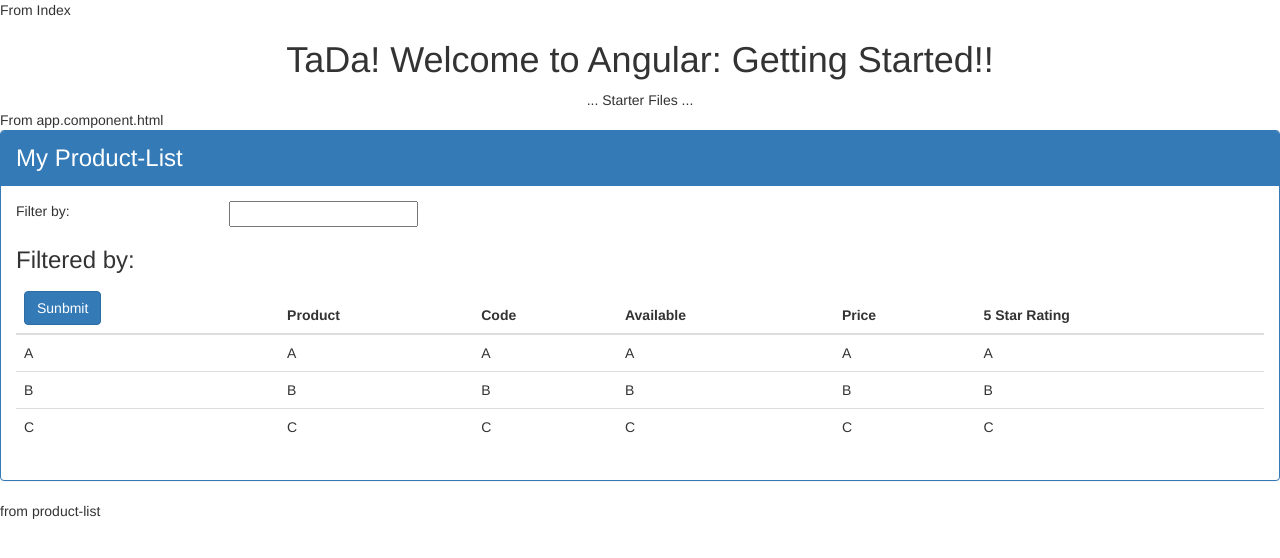
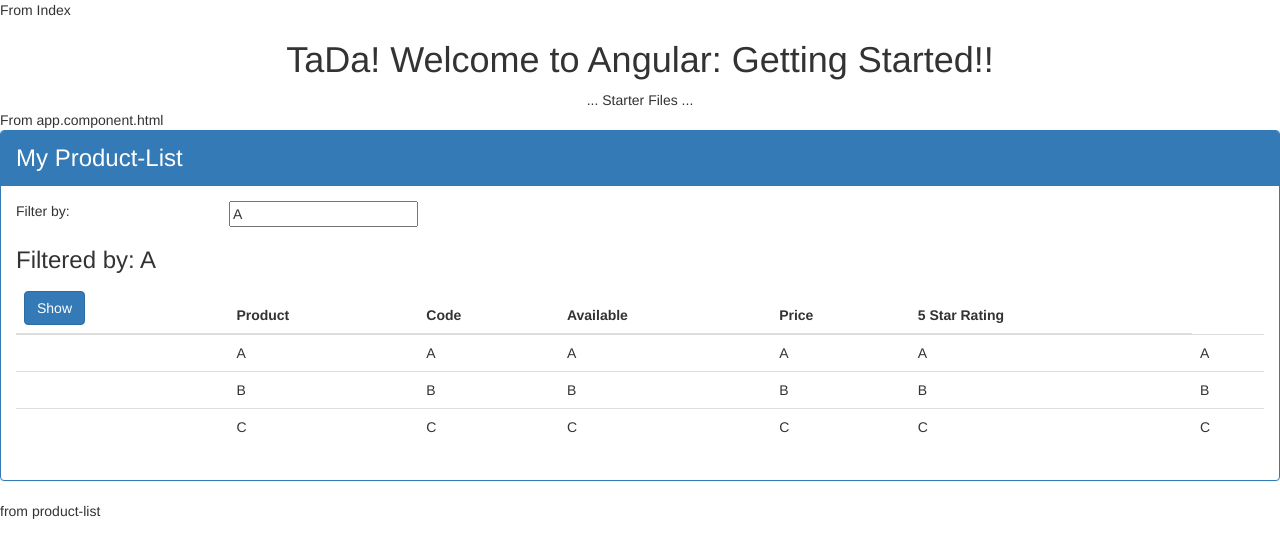
Before and after one commit to vatansoni89/DeboBase, an Angular app in the folder APM/: page / in a window 1280 px wide. Shown: the top 558 px of the page. Built offline with nearby package versions, Linux system fonts and the light colour scheme.

Commit message:
url prop added to interface

```diff
--- a/APM/src/app/Interfaces/IProduct.ts
+++ b/APM/src/app/Interfaces/IProduct.ts
@@ -5,4 +5,5 @@
     Available: boolean;
     Price: number;
     Rating:number;
+    url:string;
 }
--- a/APM/src/app/Products/product-list.component.html
+++ b/APM/src/app/Products/product-list.component.html
@@ -6,12 +6,12 @@
         <div class='row'>
             <div class='col-md-2'>Filter by:</div>
             <div class='col-md-4'>
-                <input type='text' />
+                <input type='text' [(ngModel)]='filterInput' />
             </div>
         </div>
         <div class='row'>
             <div class='col-md-6'>
-                <h3>Filtered by: {{listFilter}} </h3>
+                <h3>Filtered by: {{filterInput}} </h3>
             </div>
         </div>
         <div class='table-responsive'>
@@ -19,8 +19,8 @@
                 <thead>
                     <tr>
                         <th>
-                            <button class='btn btn-primary'>
-                                Sunbmit
+                            <button class='btn btn-primary' id="btnSubmit" (click)='Submit()'>
+                                {{isImageDisplayed == false ? "Show" : "Hide"}}
                             </button>
                         </th>
                         <th>Product</th>
@@ -32,6 +32,9 @@
                 </thead>
                 <tbody>
                     <tr *ngFor='let p of products'>
+                        <td>
+                            <img *ngIf=i sImageDisplayed [src]="p.url" alt="Alternate text" style.width.px={ {imageWidth}} style.height.px={ {imageWidth}}>
+                        </td>
                         <td>
                             {{p.Product}}
                         </td>
@@ -56,4 +59,5 @@
             </table>
         </div>
     </div>
+
 </div>
--- a/APM/src/app/Products/product-list.component.ts
+++ b/APM/src/app/Products/product-list.component.ts
@@ -2,32 +2,42 @@
 import { IProduct } from '../Interfaces/IProduct';
 
 @Component({
-    selector : 'product-list',
-    templateUrl :'./product-list.component.html'
+  selector: 'product-list',
+  templateUrl: './product-list.component.html'
 })
-export class ProductListComponent{
-    pageTitle:string = 'My Product-List';
-
+export class ProductListComponent {
+  filterInput:string = 'A';
+  isImageDisplayed: boolean = false;
+  pageTitle: string = 'My Product-List';
+  imageWidth: number = 50;
+  imageHeight: number = 50;
   products: IProduct[] = [{
     Product: 'A',
     Available: true,
     Code: 125,
     Price: 100,
-    Rating: 4
+    Rating: 4,
+    url: 'http://openclipart.org/image/300px/svg_to_png/58471/garden_cart.png'
   },
   {
     Product: 'B',
     Available: true,
     Code: 125,
     Price: 100,
-    Rating: 4
+    Rating: 4,
+    url: 'http://openclipart.org/image/300px/svg_to_png/58471/garden_cart.png'
   },
   {
     Product: 'C',
     Available: true,
     Code: 125,
     Price: 100,
-    Rating: 4
+    Rating: 4,
+    url: 'http://openclipart.org/image/300px/svg_to_png/58471/garden_cart.png'
   }
   ];
+
+  Submit(): void {
+    this.isImageDisplayed = !this.isImageDisplayed;
+  };
 }
--- a/APM/src/app/app.component.ts
+++ b/APM/src/app/app.component.ts
@@ -1,5 +1,5 @@
 import { Component } from '@angular/core';
-import { IProduct } from './Interfaces/IProduct';
+
 
 @Component({
   selector: 'pm-root',
--- a/APM/src/app/app.module.ts
+++ b/APM/src/app/app.module.ts
@@ -1,5 +1,6 @@
 import { BrowserModule } from '@angular/platform-browser';
 import { NgModule } from '@angular/core';
+import {FormsModule} from '@angular/forms'
 
 import { AppComponent } from './app.component';
 import { ProductListComponent } from './Products/product-list.component';
@@ -10,7 +11,8 @@
     ProductListComponent
   ],
   imports: [
-    BrowserModule
+    BrowserModule,
+    FormsModule
   ],
   providers: [],
   bootstrap: [AppComponent]
```
